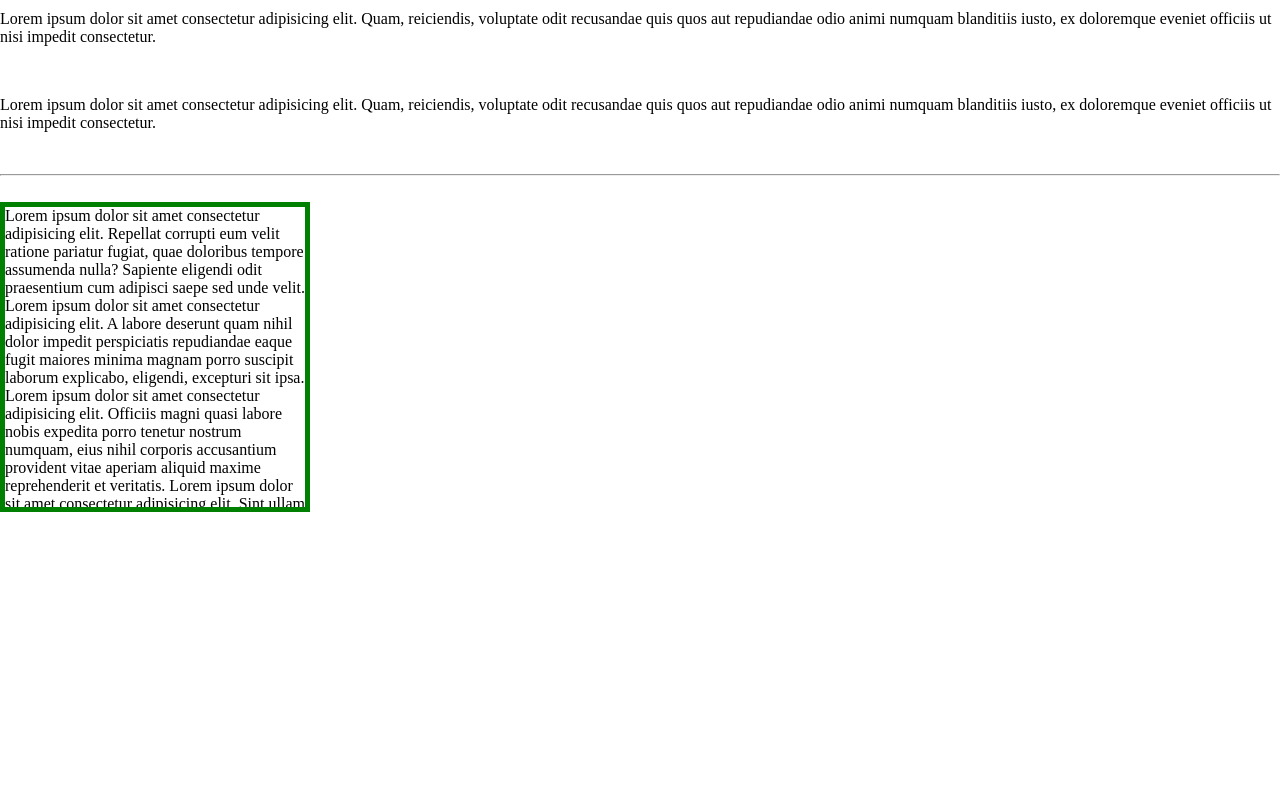
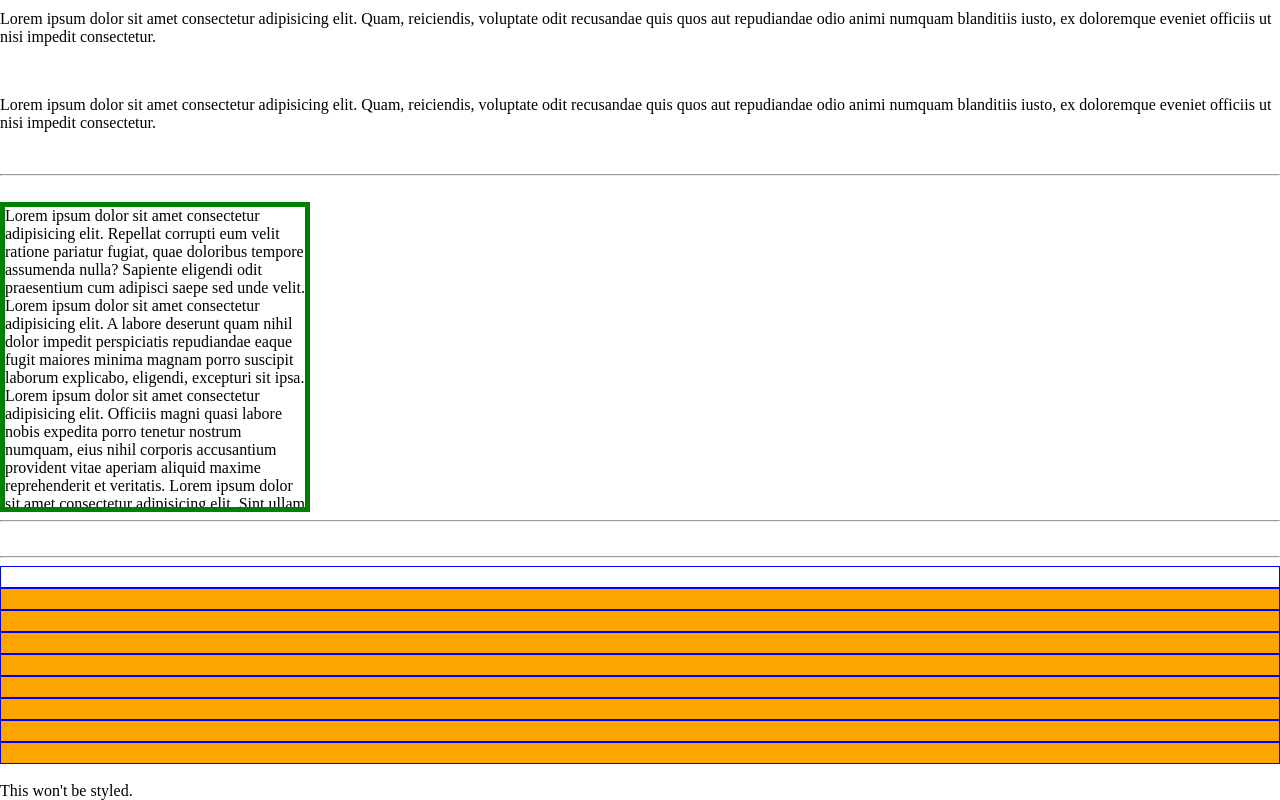
Before and after one commit to Ardison-Gardner/CSS201, a plain HTML site: page index.html in a window 1280 px wide. Shown: the part 3422-4222 px from the top of the page. Before the commit the page ends 3934 px from the top, so only its background shows below. Drawn offline with Linux system fonts and the light colour scheme.

Commit message:
Contextual selectors.

```diff
--- a/css/style.css
+++ b/css/style.css
@@ -74,3 +74,10 @@ h1{
   border: 5px solid green;
   overflow: scroll;
 }
+#parent > .lesson127 {
+  height: 20px;
+  border: 1px solid blue;
+}
+#parent .lesson127 + .lesson127 {
+  background-color: orange;
+}
--- a/index.html
+++ b/index.html
@@ -77,5 +77,21 @@
     <div id="lesson125">
       Lorem ipsum dolor sit amet consectetur adipisicing elit. Repellat corrupti eum velit ratione pariatur fugiat, quae doloribus tempore assumenda nulla? Sapiente eligendi odit praesentium cum adipisci saepe sed unde velit. Lorem ipsum dolor sit amet consectetur adipisicing elit. A labore deserunt quam nihil dolor impedit perspiciatis repudiandae eaque fugit maiores minima magnam porro suscipit laborum explicabo, eligendi, excepturi sit ipsa. Lorem ipsum dolor sit amet consectetur adipisicing elit. Officiis magni quasi labore nobis expedita porro tenetur nostrum numquam, eius nihil corporis accusantium provident vitae aperiam aliquid maxime reprehenderit et veritatis. Lorem ipsum dolor sit amet consectetur adipisicing elit. Sint ullam maiores ipsum cumque delectus architecto iste laborum amet ab quasi ratione quisquam fugit possimus ducimus nisi, corrupti libero? Fugit, recusandae?
     </div>
+    <hr>
+    <br>
+    <hr>
+    <div id="parent">
+      <div class="lesson127"></div>
+      <div class="lesson127"></div>
+      <div class="lesson127"></div>
+      <div class="lesson127"></div>
+      <div class="lesson127"></div>
+      <div class="lesson127"></div>
+      <div class="lesson127"></div>
+      <div class="lesson127"></div>
+      <div class="lesson127"></div>
+    </div>
+    <br>
+    <div id="lesson127">This won't be styled.</div>
   </body>
 </html>
```
